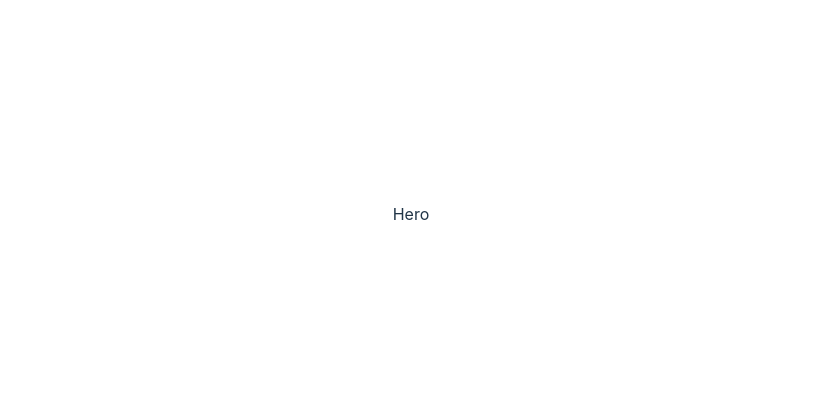
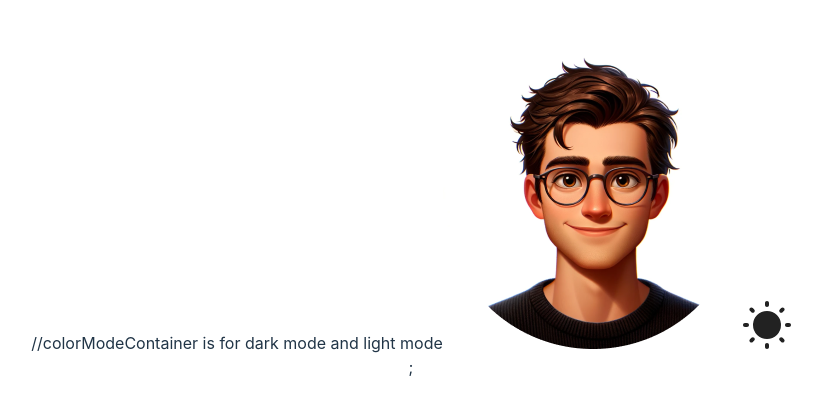
Before and after one commit to Vijayt2001/portfolio-react, a React (Vite) app: page / in a window 1280 px wide. Shown: the part 186-600 px from the top of the page, without its empty margins (229-1051 px from the left). Built offline with nearby package versions, Linux system fonts and the light colour scheme.

Commit message:
updating hero file with dark mode icons and profile picture

```diff
--- a/src/App.jsx
+++ b/src/App.jsx
@@ -1,9 +1,13 @@
 import './App.css';
-
+import Hero from './sections/Hero/Hero';
 function App() {
   console.log('test')
 
-  return <>Hero</>;
+  return <>
+
+  <Hero />;
+
+</>;
 
 }
 
--- a/src/sections/Hero/Hero.jsx
+++ b/src/sections/Hero/Hero.jsx
@@ -1,11 +1,22 @@
-import React from 'react'
-
+import React from "react";
+import styles from "./HeroStyles.module.css";
+import heroImg from "../../assets/hero-img.png";
+import themeIcon from "../../assets/sun.svg"
 function Hero() {
   return (
-    <div>
-
-    </div>
-  )
+    <section id="hero">
+      <div className={styles.colorModeContainer}>
+        {" "}
+        //colorModeContainer is for dark mode and light mode
+        <img
+          className={styles.hero}
+          src={heroImg}
+          alt="Profile picture of Vijay"
+        />
+        <img src={themeIcon} alt="Color mode icon" />
+      </div>
+    </section>
+  );
 }
 
-export default Hero
+export default Hero;
```
